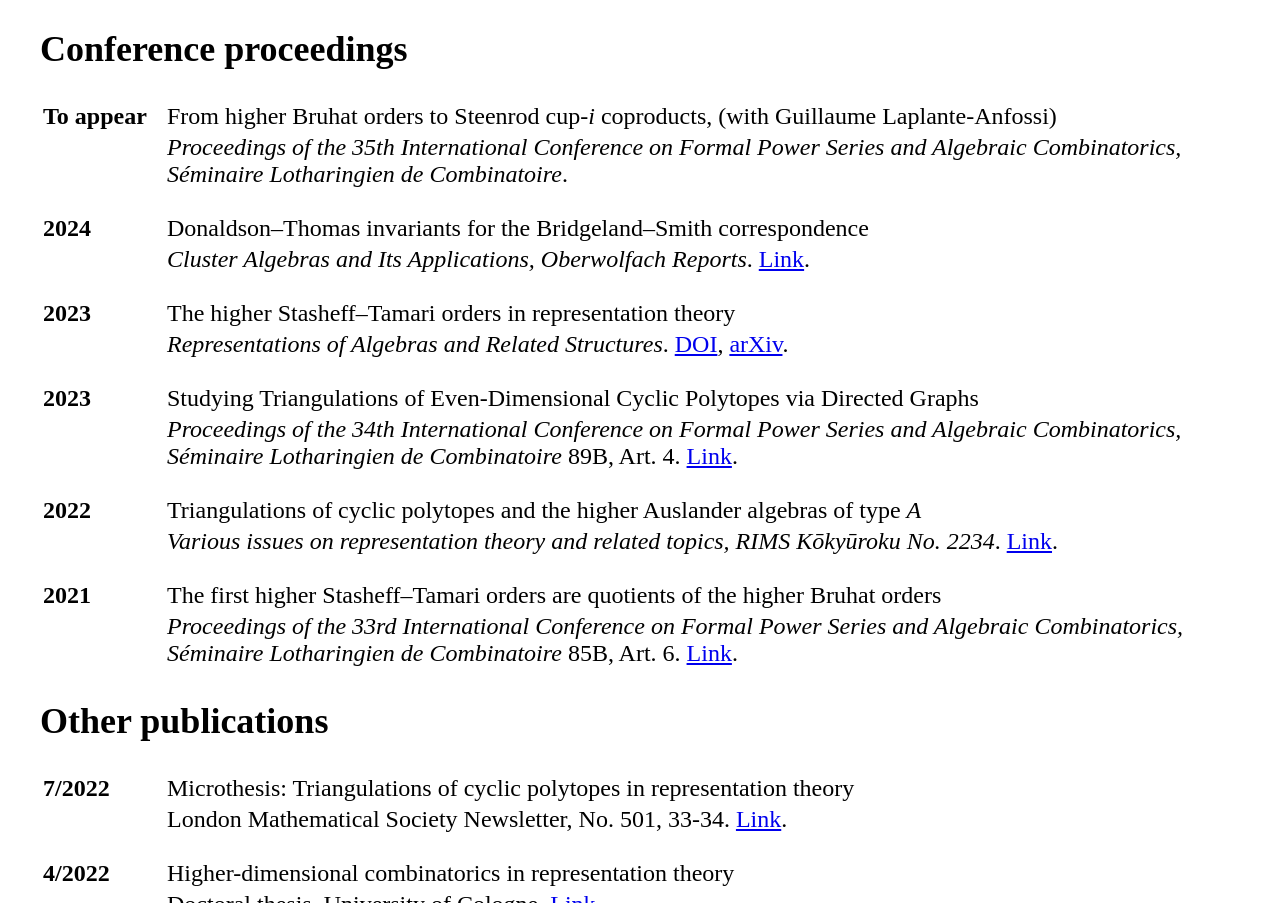
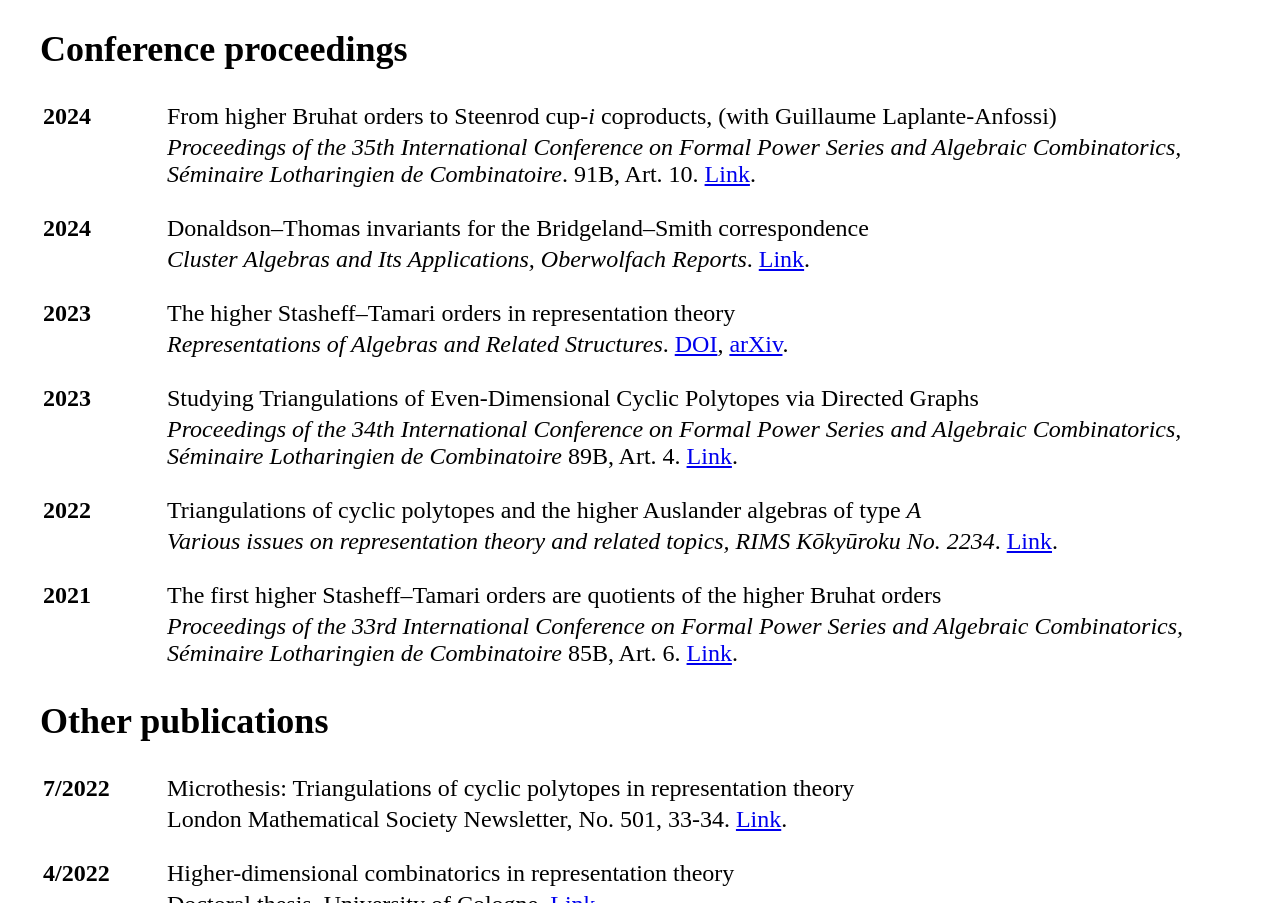
Before and after one commit to nchlswllms/nchlswllms.github.io, a plain HTML site: page index.html in a window 1280 px wide. Shown: the part 2440-3343 px from the top of the page. Drawn offline with Linux system fonts and the light colour scheme.

Commit message:
add FPSAC2024 link

```diff
--- a/index.html
+++ b/index.html
@@ -219,13 +219,13 @@ Nicholas Williams
 		<table class="tstyle">
 
 		<tr>
-			<td><b>To appear</b></td>
+			<td><b>2024</b></td>
 			<td>From higher Bruhat orders to Steenrod cup-<i>i</i> coproducts, (with Guillaume Laplante-Anfossi)</td>
 		</tr>
 
         <tr  class="spaceUnder">
 			<td></td>
-			<td><i>Proceedings of the 35th International Conference on Formal Power Series and Algebraic Combinatorics, Séminaire Lotharingien de Combinatoire</i>.</td>
+			<td><i>Proceedings of the 35th International Conference on Formal Power Series and Algebraic Combinatorics, Séminaire Lotharingien de Combinatoire</i>. 91B, Art. 10. <a href="https://www.mat.univie.ac.at/~slc/wpapers/FPSAC2024/10.html">Link</a>.</td>
 		</tr>
 
 		<tr>
```
